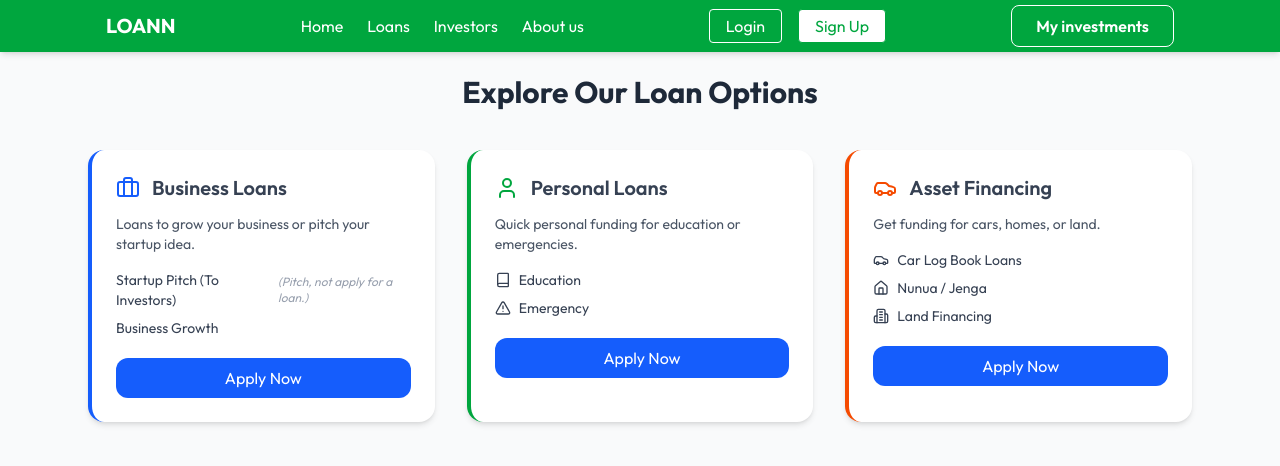
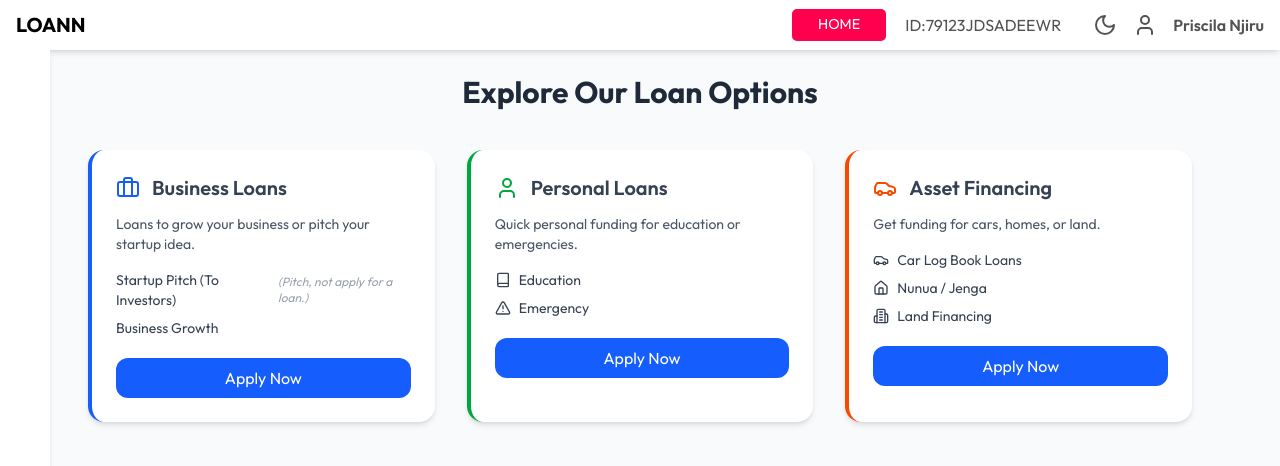
Before and after one commit to Ritahchanger/React-Django_Loan_management_system, a React app in the folder client/: page /loans in a window 1280 px wide. Shown: the top 466 px of the page. Built offline with nearby package versions, Linux system fonts and the light colour scheme; the HTML template or start-up script is replaced by a standard one.

Commit message:
Worked on the account layout components

```diff
--- /dev/null
+++ b/client/src/Layout/AccountLayout.tsx
@@ -0,0 +1,7 @@
+const AccountLayout = () => {
+  return (
+    <div>AccountLayout</div>
+  )
+}
+
+export default AccountLayout
--- /dev/null
+++ b/client/src/Layout/AccountNavbar.tsx
@@ -0,0 +1,61 @@
+import React, { Fragment } from "react";
+
+import { Link } from "react-router-dom";
+
+import { Moon, Sun } from "lucide-react";
+
+import { useNavigate } from "react-router-dom";
+
+import { User } from "lucide-react";
+
+const AccountNavbar = () => {
+
+
+  const navigate = useNavigate();
+
+  return (
+    <Fragment>
+      <div className="h-[50px] shadow-md bg-white fixed w-full px-[1rem]">
+        <div className="flex justify-between items-center h-full ">
+          <div>
+            <div className="text-xl font-bold">
+              <Link to="/">LOANN</Link>
+            </div>
+          </div>
+          <div className="flex items-center h-full justify-center text-neutral-600">
+            <div className="h-full flex justify-center items-center mr-[2rem]">
+                <button className="common-button mr-[1.2rem]"
+
+                onClick={()=>{
+
+                    navigate('/')
+
+                }}
+
+                >HOME</button>
+                <p className="text-neutral-600">
+                    ID:79123JDSADEEWR
+                </p>
+            </div>
+            <div className="flex justify-center mr-[1rem]">
+              <button>
+                <Moon />
+              </button>
+            </div>
+            <div className="flex items-center">
+              <User />
+              <p className="ml-[1rem] font-semibold ">Priscila Njiru</p>
+            </div>
+          </div>
+        </div>
+      </div>
+      <p
+        style={{
+          paddingTop: "50px",
+        }}
+      ></p>
+    </Fragment>
+  );
+};
+
+export default AccountNavbar;
--- /dev/null
+++ b/client/src/Layout/AccountSidebar.css
@@ -0,0 +1,7 @@
+.sidebar{
+
+    height:calc(100vh - 50px);
+
+    top:50px;
+
+}
--- /dev/null
+++ b/client/src/Layout/AccountSidebar.tsx
@@ -0,0 +1,15 @@
+import React from 'react'
+
+
+const AccountSidebar = () => {
+  return (
+    <div className='fixed w-[50px] shadow-md sidebar z-20 bg-white'>
+        <div>
+
+        </div>
+    </div>
+  )
+}
+import "./AccountSidebar.css"
+
+export default AccountSidebar
--- a/client/src/index.css
+++ b/client/src/index.css
@@ -11,28 +11,49 @@
   }
 }
 
-.container{
-
-  max-width:1100px;
-
-  margin:0 auto;
-
-  padding-right:1rem;
-
-  padding-left:1rem;
-
+:root {
+  --white: #fff;
+  --darkPink: #ff004f;
+  --yellow: #ffd700; /* Defined color-yellow */
+  --gray: #333;
 }
 
+.container {
+  max-width: 1100px;
+  margin: 0 auto;
+  padding-right: 1rem;
+  padding-left: 1rem;
+}
+
+/* Custom Scrollbar */
 ::-webkit-scrollbar {
   width: 3px;
   height: 12px;
 }
 ::-webkit-scrollbar-track {
-  background: var(--color-yellow);
+  background: var(--yellow);
 }
 ::-webkit-scrollbar-thumb {
-  background:#333;
+  background: var(--gray);
+  border-radius: 5px;
 }
 ::-webkit-scrollbar-thumb:hover {
-  background: var(--color-white);
+  background: rgba(255, 255, 255, 0.8);
 }
+
+/* Common Button */
+.common-button {
+  font-size: 0.9rem;
+  background: var(--darkPink);
+  padding: 0.2rem 1.5rem;
+  color: var(--white);
+  border: 2px solid var(--darkPink);
+  border-radius: 5px;
+  cursor: pointer;
+  transition: all 0.3s ease-in-out;
+}
+
+.common-button:hover {
+  background: var(--white);
+  color: var(--darkPink);
+}
--- a/client/src/pages/Loans/Loan.tsx
+++ b/client/src/pages/Loans/Loan.tsx
@@ -9,7 +9,10 @@ import {
   Home,
   Icon as LucideIcon,
 } from "lucide-react";
-import Navbar from "../../components/Navbar/Navbar";
+
+import AccountNavbar from "../../Layout/AccountNavbar";
+
+import AccountSidebar from "../../Layout/AccountSidebar";
 
 import { useNavigate } from "react-router-dom";
 
@@ -79,7 +82,8 @@ const Loan: FC = () => {
 
   return (
     <div className="min-h-screen bg-gray-50">
-      <Navbar />
+      <AccountNavbar/>
+      <AccountSidebar/>
       <div className="max-w-6xl mx-auto p-6">
         <h1 className="text-3xl font-bold text-center mb-10 text-gray-800">
           Explore Our Loan Options
```
